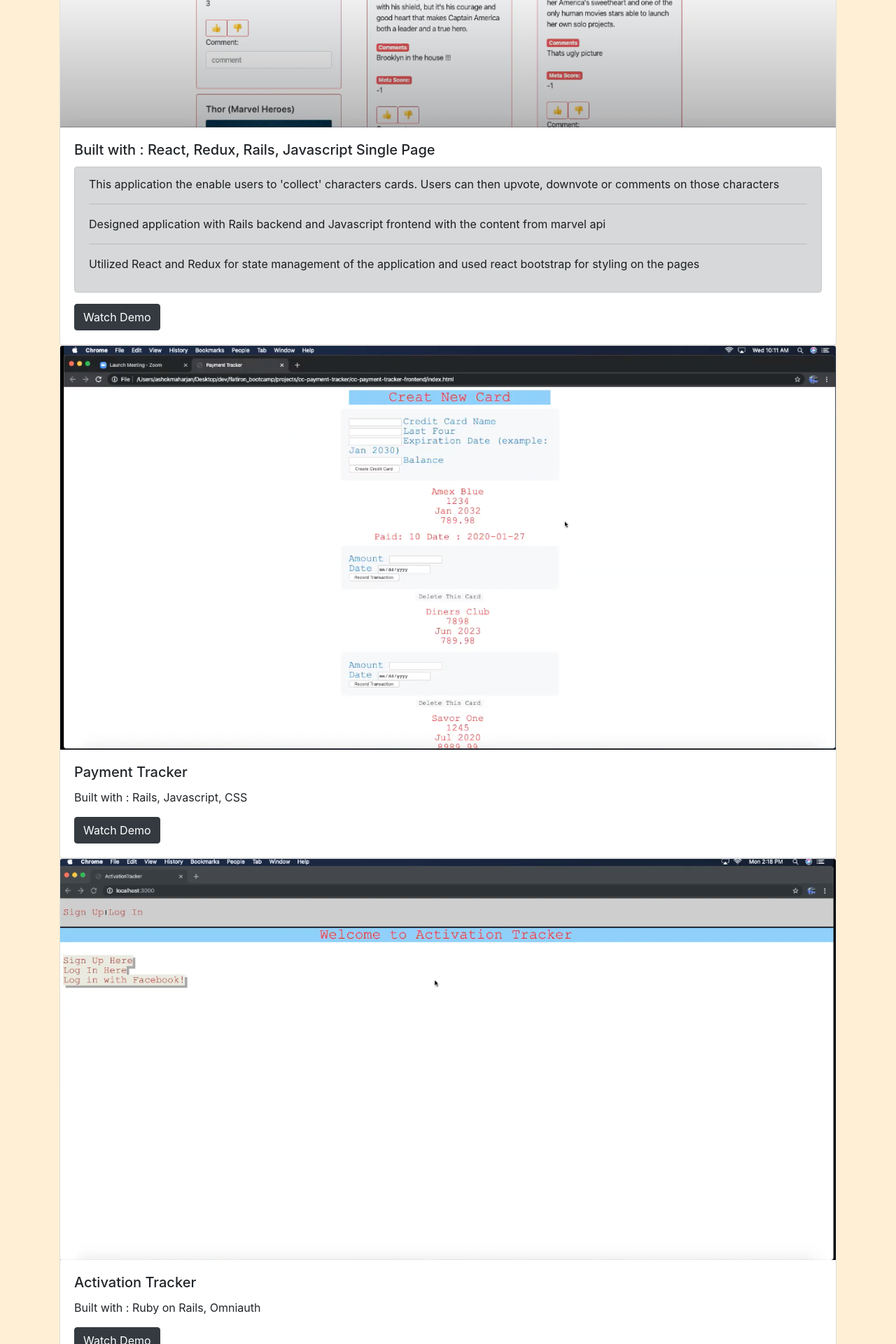
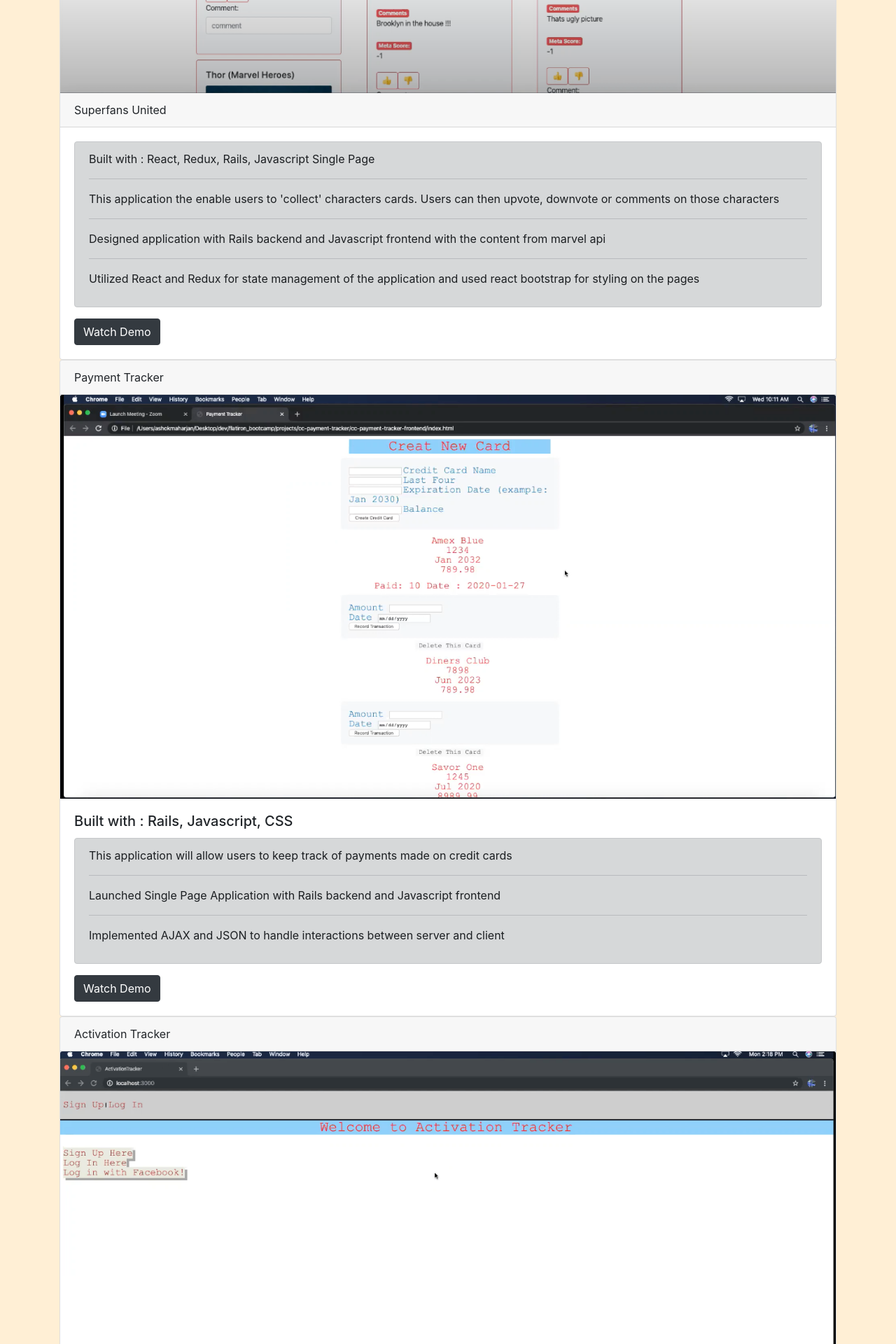
Before and after one commit to ashok997/portfolio, a React (Create React App) app: page /projects in a window 1280 px wide. Shown: the part 620-2540 px from the top of the page at 70% size. Built offline with nearby package versions, Linux system fonts and the light colour scheme.

Commit message:
added some description and styling to projects

```diff
--- a/src/Blogs.js
+++ b/src/Blogs.js
@@ -34,7 +34,7 @@ export default class Blogs extends Component {
           </Alert>
           {this.state.blogs.map((blog) => (
             <ListGroup as="ul">
-              <ListGroup.Item action href={blog.link}>
+              <ListGroup.Item action href={blog.link} target="_blank">
                 <>
                   {blog.title} - published {blog.pubDate.split(" ")[0]}
                 </>
--- a/src/Projects.js
+++ b/src/Projects.js
@@ -1,5 +1,5 @@
 import React, { Component } from "react";
-import Card from "react-bootstrap/Card";
+import Card, { CardHeader } from "react-bootstrap/Card";
 import Button from "react-bootstrap/Button";
 import screenshot1 from "./screenshot_1.png";
 import screenshot2 from "./screenshot_2.png";
@@ -17,14 +17,15 @@ export default class Projects extends Component {
           </Alert>
 
           <Card>
-            <Card.Header> Superfans United </Card.Header>
             <Card.Img variant="top" src={screenshot1} />
+            <Card.Header>Superfans United</Card.Header>
             <Card.Body>
-              <Card.Title>
-                Built with : React, Redux, Rails, Javascript Single Page
-              </Card.Title>
               <Card.Text>
                 <Alert variant="dark">
+                  <p>
+                    Built with : React, Redux, Rails, Javascript Single Page
+                  </p>
+                  <hr />
                   <p>
                     This application the enable users to 'collect' characters
                     cards. Users can then upvote, downvote or comments on those
@@ -53,10 +54,28 @@ export default class Projects extends Component {
             </Card.Body>
           </Card>
           <Card>
+            <Card.Header>Payment Tracker</Card.Header>
             <Card.Img variant="top" src={screenshot2} />
             <Card.Body>
-              <Card.Title>Payment Tracker</Card.Title>
-              <Card.Text>Built with : Rails, Javascript, CSS</Card.Text>
+              <Card.Title>Built with : Rails, Javascript, CSS</Card.Title>
+              <Card.Text>
+                <Alert variant="dark">
+                  <p>
+                    This application will allow users to keep track of payments
+                    made on credit cards
+                  </p>
+                  <hr />
+                  <p>
+                    Launched Single Page Application with Rails backend and
+                    Javascript frontend
+                  </p>
+                  <hr />
+                  <p>
+                    Implemented AJAX and JSON to handle interactions between
+                    server and client
+                  </p>
+                </Alert>
+              </Card.Text>
               <Button
                 variant="dark"
                 action
@@ -67,10 +86,31 @@ export default class Projects extends Component {
             </Card.Body>
           </Card>
           <Card>
+            <Card.Header>Activation Tracker</Card.Header>
             <Card.Img variant="top" src={screenshot3} />
             <Card.Body>
-              <Card.Title>Activation Tracker</Card.Title>
-              <Card.Text>Built with : Ruby on Rails, Omniauth</Card.Text>
+              <Card.Title>Built with : Ruby on Rails, Omniauth</Card.Title>
+              <Card.Text>
+                <Alert variant="dark">
+                  <p>
+                    This application will allow users to create and keep track
+                    of all the phones that they have in their store and also
+                    records all the activations they have completed.
+                  </p>
+                  <hr />
+                  <p>Coded an application on Ruby on Rails Framework</p>
+                  <hr />
+                  <p>
+                    Added standard user authentication, including signup, login,
+                    logout, and passwords
+                  </p>
+                  <hr />
+                  <p>
+                    Integrated omniauth to allow user login from social media
+                    platforms like Facebook.
+                  </p>
+                </Alert>
+              </Card.Text>
               <Button
                 variant="dark"
                 action
```
